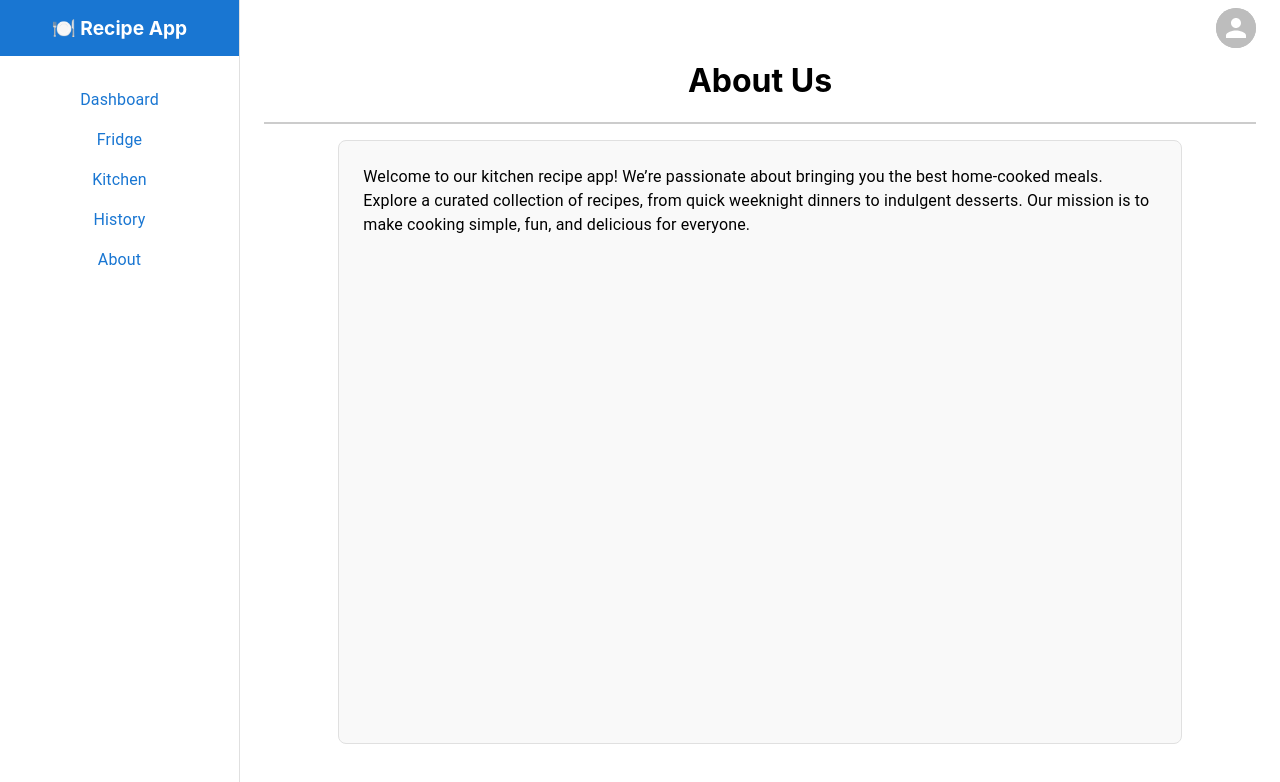
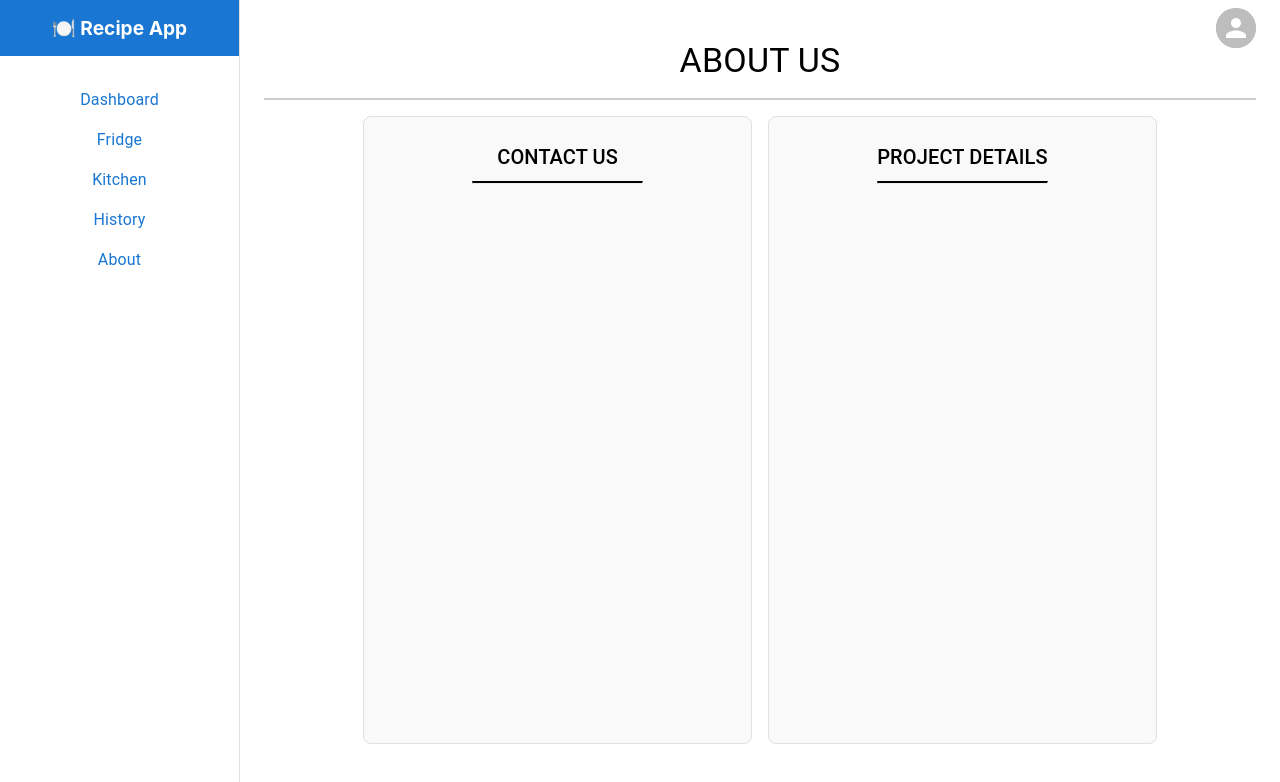
Before and after one commit to mcvionekiss/AI-Powered-Recipe-Completion-Tool, a React (Create React App) app in the folder recipe-app/: page /about in a window 1280 px wide. Shown: the top 782 px of the page. Built offline with nearby package versions, Linux system fonts and the light colour scheme.

Commit message:
adjusted the styling of the about page. might change font style later

```diff
--- a/recipe-app/src/pages/About.js
+++ b/recipe-app/src/pages/About.js
@@ -27,7 +27,7 @@ const About = () => {
         >
           {/* Header */}
           <Box sx={{ textAlign: 'center', mt: 2 }}>
-            <h1>About Us</h1>
+            <Typography variant="h4" component="h1">ABOUT US</Typography>
             <hr
               style={{
                 margin: '16px 0',
@@ -37,26 +37,53 @@ const About = () => {
             />
           </Box>
 
-          {/* Static About Content Container */}
+          {/* Two-column content */}
           <Box
             sx={{
+              flexGrow: 1,
+              display: 'flex',
+              gap: 2,
               width: '80%',
               mx: 'auto',
-              flexGrow: 1,
+            }}
+          >
+            {/* Contact Us */}
+            <Box
+              sx={{
+                flex: 1,
                 border: 1,
                 borderColor: 'grey.300',
                 borderRadius: 2,
                 p: 3,
                 backgroundColor: '#f9f9f9',
+                display: 'flex',
+                flexDirection: 'column',
                 overflow: 'auto',
               }}
             >
-            <Typography variant="body1">
+              <Typography variant="h6" align="center">CONTACT US</Typography>
+              <Box component="hr" sx={{ borderTop: '2px solid #000', width: '50%', mx: 'auto', my: 1 }} />
+              {/* TODO: Add your contact information here */}
+            </Box>
 
-              Welcome to our kitchen recipe app! We’re passionate about bringing you the best home-cooked meals.
-              Explore a curated collection of recipes, from quick weeknight dinners to indulgent desserts.
-              Our mission is to make cooking simple, fun, and delicious for everyone.
-            </Typography>
+            {/* Project Details */}
+            <Box
+              sx={{
+                flex: 1,
+                border: 1,
+                borderColor: 'grey.300',
+                borderRadius: 2,
+                p: 3,
+                backgroundColor: '#f9f9f9',
+                display: 'flex',
+                flexDirection: 'column',
+                overflow: 'auto',
+              }}
+            >
+              <Typography variant="h6" align="center">PROJECT DETAILS</Typography>
+              <Box component="hr" sx={{ borderTop: '2px solid #000', width: '50%', mx: 'auto', my: 1 }} />
+              {/* TODO: Add your project details here */}
+            </Box>
           </Box>
         </Box>
 
```
Lines whose indentation alone changed are shown as unchanged.
